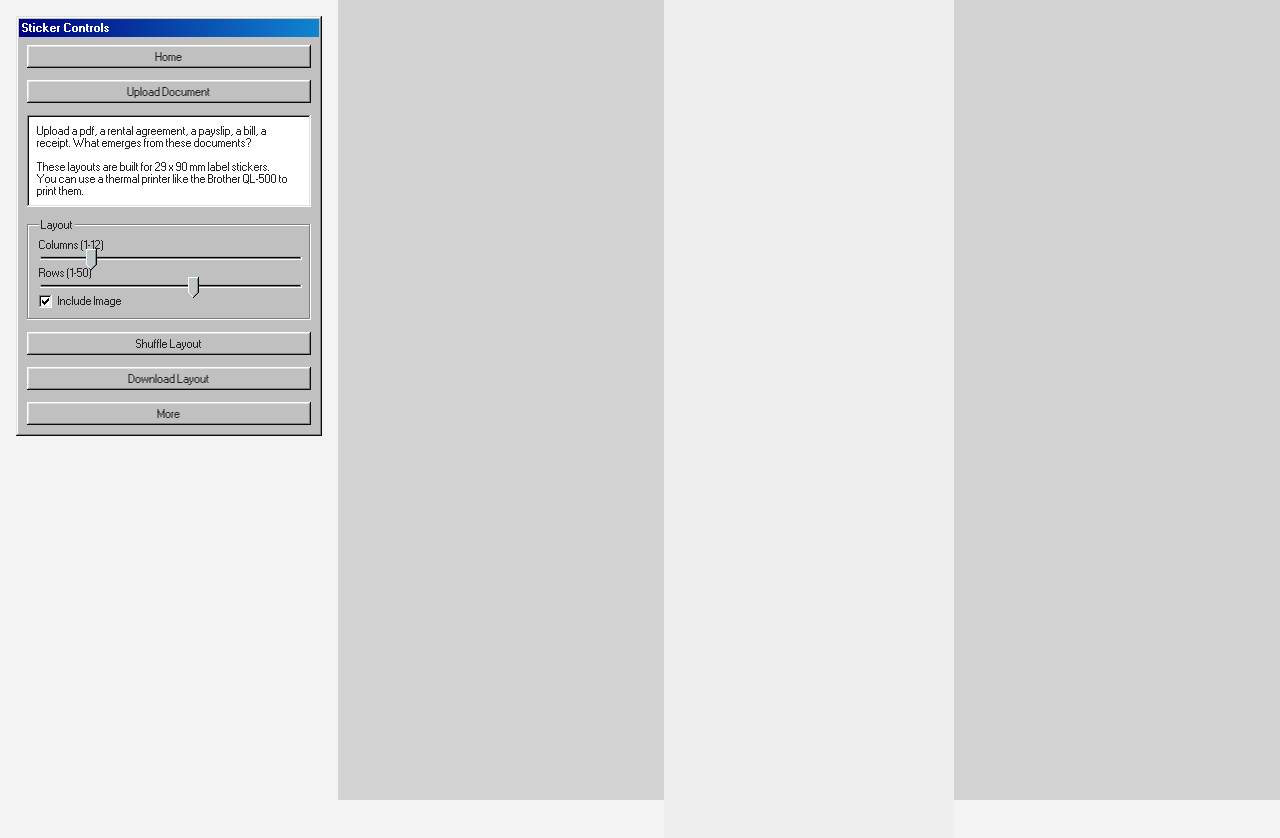
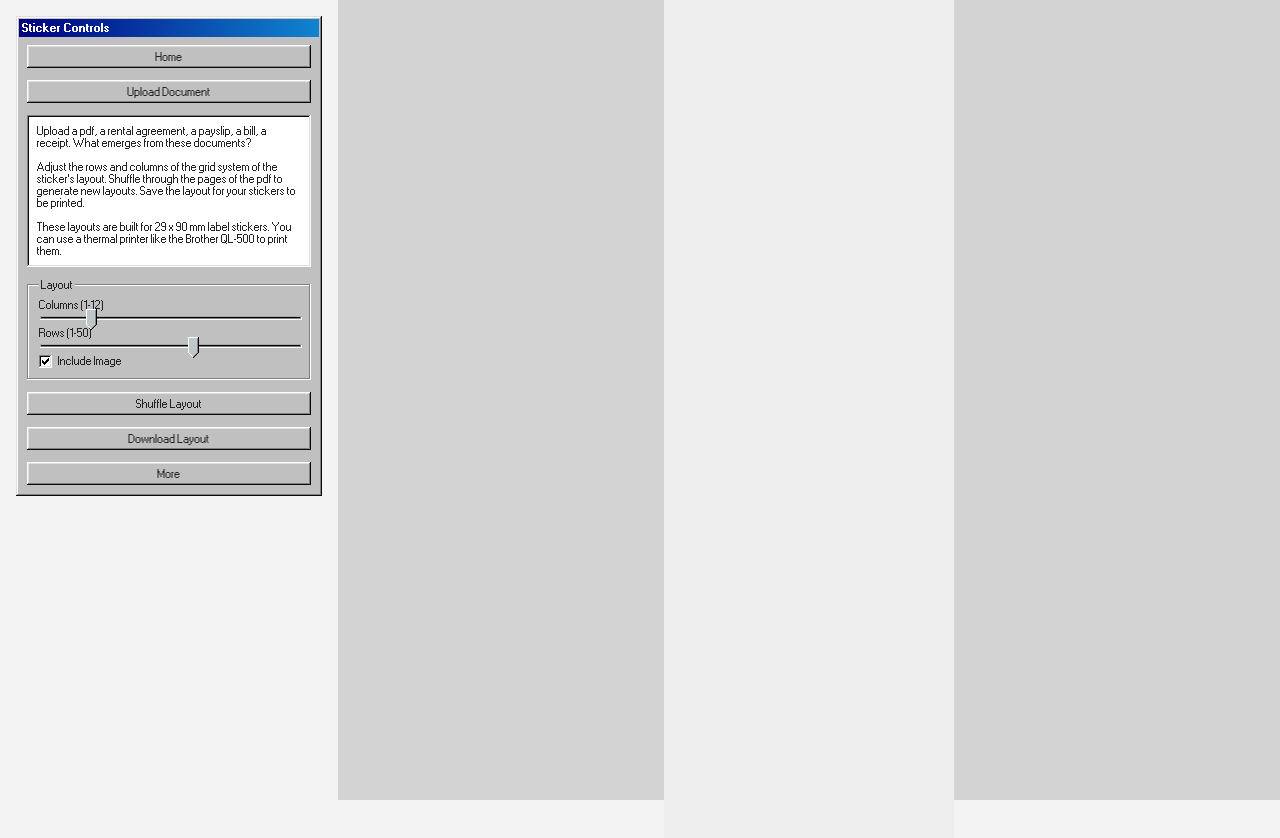
Before and after one commit to priitey/the-document, a plain HTML site: page doc3/doc3.html in a window 1280 px wide. Drawn offline with nearby package versions, Linux system fonts and the light colour scheme.

Commit message:
reffined info-panel text content

```diff
--- a/doc3/doc3.html
+++ b/doc3/doc3.html
@@ -28,8 +28,13 @@
                 <div class="sunken-panel" id="info-panel">
                     Upload a pdf, a rental agreement, a payslip, a bill, a receipt.
                     What emerges from these documents?
-                    <br><br>These layouts are built for 29 x 90 mm label stickers.
-                    <br>You can use a thermal printer like the Brother QL-500 to print them.
+                    <br><br>
+                    Adjust the rows and columns of the grid system of the sticker's layout.
+                    Shuffle through the pages of the pdf to generate new layouts.
+                    Save the layout for your stickers to be printed.
+                    <br><br>
+                    These layouts are built for 29 x 90 mm label stickers.
+                    You can use a thermal printer like the Brother QL-500 to print them.
                 </div>
 
                 <fieldset>
```
